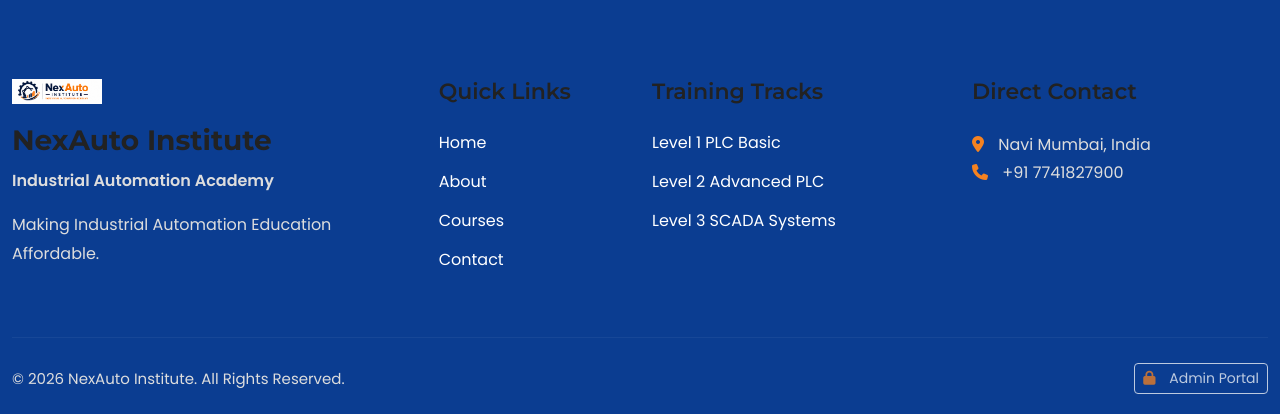
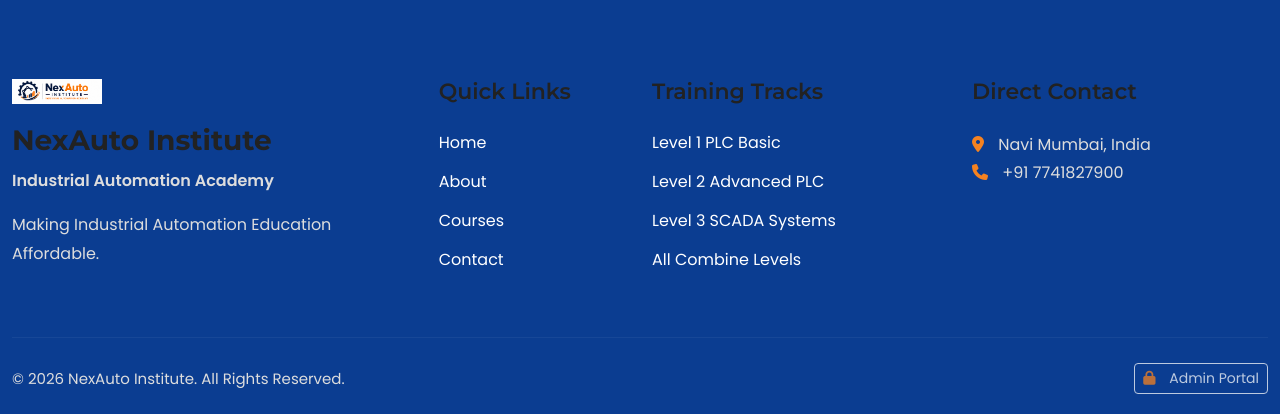
Before and after one commit to virajpednekar388/nexauto-website, a Flask app: page / in a window 1280 px wide. Shown: the part 1473-1887 px from the top of the page. Run offline with Flask 3, Linux system fonts and the light colour scheme; some libraries are stand-ins or nearby versions.

Commit message:
Update project small changes

```diff
--- a/templates/index.html
+++ b/templates/index.html
@@ -97,6 +97,7 @@
                         <li><a href="/courses" data-link>Level 1 PLC Basic</a></li>
                         <li><a href="/courses" data-link>Level 2 Advanced PLC</a></li>
                         <li><a href="/courses" data-link>Level 3 SCADA Systems</a></li>
+                        <li><a href="/courses" data-link>All Combine Levels</a></li>
                     </ul>
                 </div>
                 <div class="col-lg-3">
```
